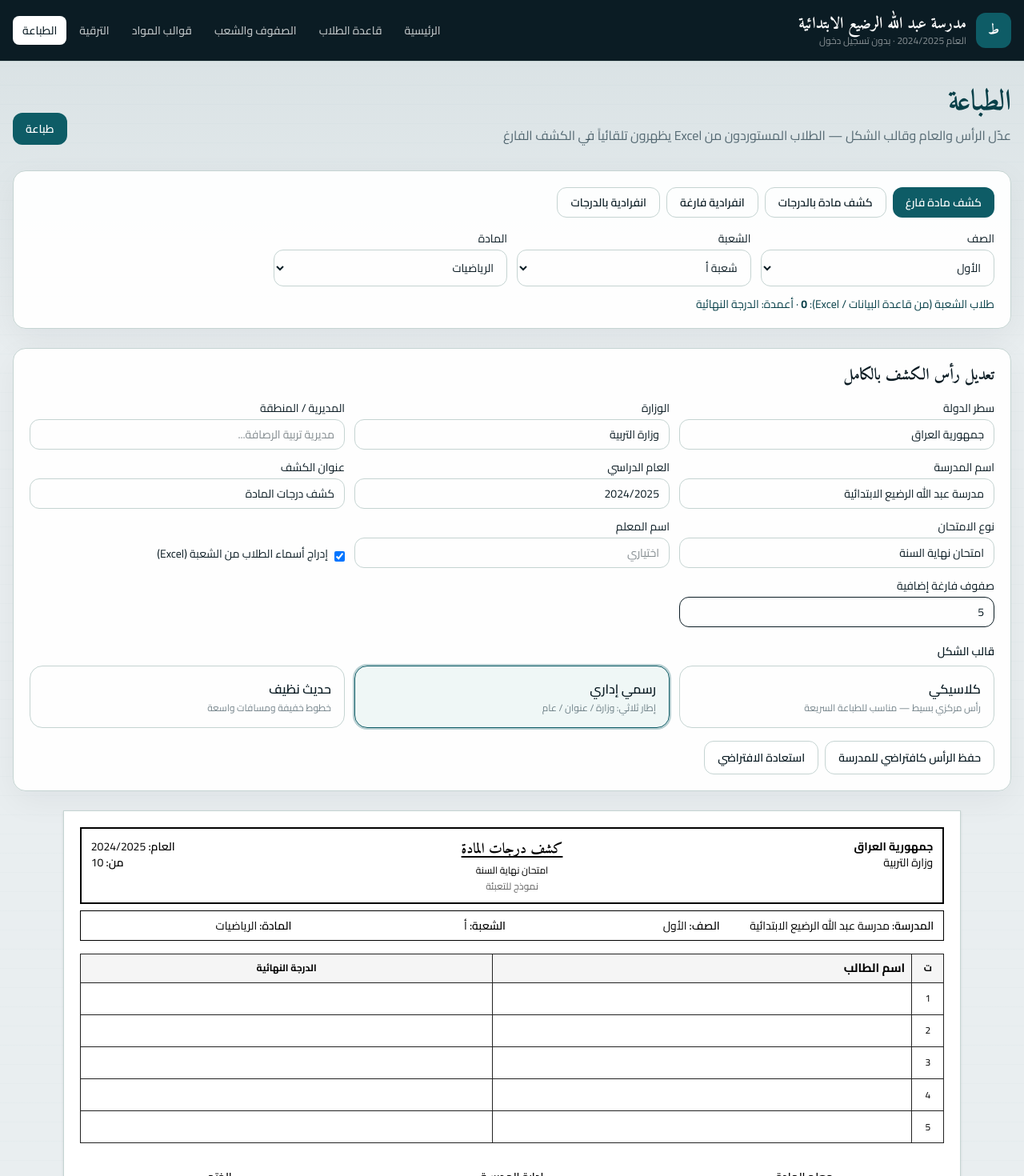
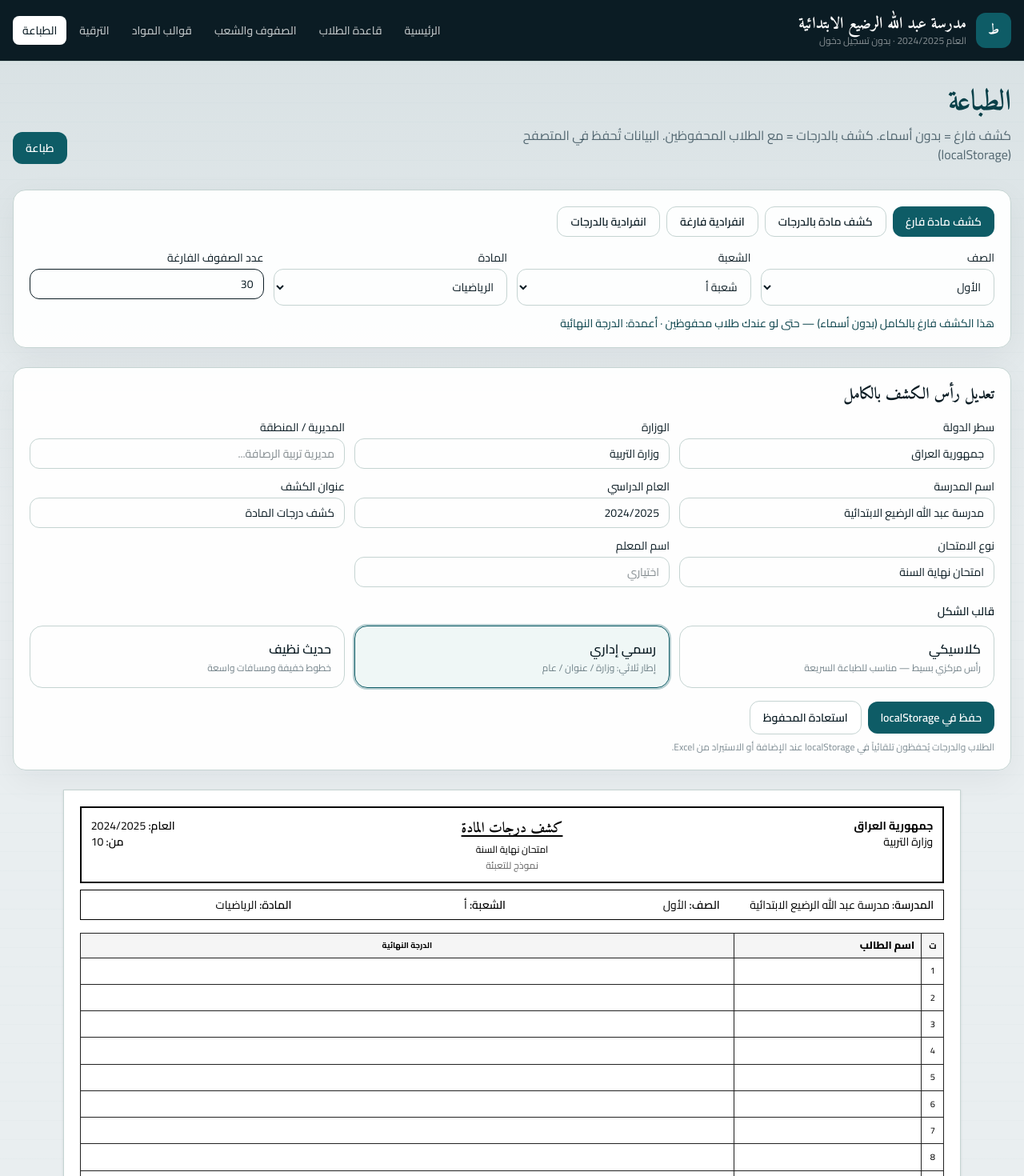
Before and after one commit to hassan2-dev/school, a React (Vite) app in the folder web/: page /forms in a window 1280 px wide. Shown: the top 1470 px of the page at 80% size. Built offline with nearby package versions, Linux system fonts and the light colour scheme.

Commit message:
Refactor print functionality to enhance header management and improve table layout. Update CSS for nested print tables, adjust column widths, and implement responsive styles for print media. Simplify header defaults and localStorage handling in FormsPrintPage.

```diff
--- a/web/src/components/print/GradeSheets.tsx
+++ b/web/src/components/print/GradeSheets.tsx
@@ -141,15 +141,23 @@ export function ClassGradeSheet({ data }: { data: ClassSheetData }) {
       <ClassHeader data={data} />
 
       <table className="sheet-table nested-print-table">
+        <colgroup>
+          <col className="col-serial" style={{ width: '28px' }} />
+          <col className="col-student-name" style={{ width: '62mm' }} />
+          {leaves.map((leaf) => (
+            <col key={leaf.id} />
+          ))}
+          {showExtraFinal && <col />}
+        </colgroup>
         <thead>
           {matrix.map((row, rowIdx) => (
             <tr key={rowIdx}>
               {rowIdx === 0 && (
                 <>
-                  <th style={{ width: 40 }} rowSpan={depth}>
+                  <th className="col-serial" rowSpan={depth}>
                     ت
                   </th>
-                  <th className="name-cell" rowSpan={depth}>
+                  <th className="col-student-name name-cell" rowSpan={depth}>
                     اسم الطالب
                   </th>
                 </>
@@ -171,8 +179,10 @@ export function ClassGradeSheet({ data }: { data: ClassSheetData }) {
         <tbody>
           {rows.map((row) => (
             <tr key={row.number}>
-              <td>{row.number}</td>
-              <td className="name-cell student-name-cell">{row.studentName || '\u00A0'}</td>
+              <td className="col-serial">{row.number}</td>
+              <td className="col-student-name student-name-cell name-cell">
+                {row.studentName || '\u00A0'}
+              </td>
               {leaves.map((leaf) => {
                 const values = row.valuesById ?? emptyValues;
                 const v = values[leaf.id];
--- a/web/src/index.css
+++ b/web/src/index.css
@@ -56,10 +56,14 @@ body {
   font-size: 12px;
 }
 
+.sheet-table.nested-print-table {
+  table-layout: fixed;
+}
+
 .sheet-table th,
 .sheet-table td {
   border: 1px solid #222;
-  padding: 6px 8px;
+  padding: 4px 5px;
   text-align: center;
 }
 
@@ -68,30 +72,70 @@ body {
   font-weight: 700;
 }
 
-.sheet-table td.name-cell,
-.sheet-table th.name-cell {
+/* عمود التسلسل ضيق */
+.sheet-table th.col-serial,
+.sheet-table td.col-serial {
+  width: 28px;
+  max-width: 28px;
+  padding: 4px 2px;
+  font-size: 11px;
+}
+
+/* عمود الاسم: عرض ثابت كبير يكفي الاسم الثلاثي */
+.sheet-table th.col-student-name,
+.sheet-table td.col-student-name,
+.sheet-table td.student-name-cell {
+  width: 62mm;
+  min-width: 62mm;
+  max-width: 68mm;
   text-align: right;
   font-size: 15px;
-  font-weight: 700;
+  font-weight: 800;
+  line-height: 1.35;
+  padding: 6px 8px;
+  white-space: normal;
+  word-break: keep-all;
+  overflow-wrap: anywhere;
 }
 
-.sheet-table td.student-name-cell {
-  text-align: right;
-  font-size: 16px;
-  font-weight: 700;
-  line-height: 1.45;
-  padding-top: 8px;
-  padding-bottom: 8px;
+.sheet-table th.col-student-name {
+  font-size: 13px;
+  font-weight: 800;
+}
+
+/* أعمدة الدرجات: أضيق وأصغر */
+.sheet-table.nested-print-table th:not(.col-serial):not(.col-student-name),
+.sheet-table.nested-print-table td:not(.col-serial):not(.col-student-name) {
+  font-size: 10px;
+  padding: 3px 2px;
+  width: auto;
 }
 
 .sheet-table th.group-head {
   background: #e8eef0;
   font-weight: 800;
+  font-size: 10px !important;
 }
 
 .nested-print-table th {
   vertical-align: middle;
-  white-space: nowrap;
+}
+
+@media print {
+  .sheet-table th.col-student-name,
+  .sheet-table td.col-student-name,
+  .sheet-table td.student-name-cell {
+    width: 62mm !important;
+    min-width: 62mm !important;
+    font-size: 14px !important;
+    font-weight: 800 !important;
+  }
+
+  .sheet-table.nested-print-table th:not(.col-serial):not(.col-student-name),
+  .sheet-table.nested-print-table td:not(.col-serial):not(.col-student-name) {
+    font-size: 9px !important;
+    padding: 2px 1px !important;
+  }
 }
 
 .sheet-style-formal .sheet-table th {
--- a/web/src/pages/FormsPrintPage.tsx
+++ b/web/src/pages/FormsPrintPage.tsx
@@ -17,18 +17,8 @@ import type { PrintHeader, PrintSheetStyle } from '../types/core';
 
 type Tab = 'individual-blank' | 'individual-filled' | 'class-blank' | 'class-filled';
 
-function defaultHeader(config: { name: string; academicYear: string; republicTitle?: string; ministryTitle?: string; directorate?: string }): PrintHeader {
-  return {
-    republicTitle: config.republicTitle || 'جمهورية العراق',
-    ministryTitle: config.ministryTitle || 'وزارة التربية',
-    directorate: config.directorate || '',
-    schoolName: config.name,
-    academicYear: config.academicYear,
-    documentTitle: 'كشف درجات المادة',
-    examLabel: 'امتحان نهاية السنة',
-    teacherName: '',
-    style: 'formal',
-  };
+function defaultHeader(config: ReturnType<typeof configService.get>): PrintHeader {
+  return configService.toPrintHeader(config);
 }
 
 export function FormsPrintPage() {
@@ -39,9 +29,24 @@ export function FormsPrintPage() {
   const [tab, setTab] = useState<Tab>('class-blank');
   const [studentId, setStudentId] = useState('');
   const [blankCopies, setBlankCopies] = useState(1);
-  const [extraBlankRows, setExtraBlankRows] = useState(5);
-  const [includeRoster, setIncludeRoster] = useState(true);
+  const [blankRows, setBlankRows] = useState(30);
   const [header, setHeader] = useState<PrintHeader>(() => defaultHeader(config));
+  const [saveMsg, setSaveMsg] = useState('');
+
+  // أعد تحميل الرأس عند تغيّر إعدادات المدرسة المحفوظة
+  useEffect(() => {
+    setHeader(defaultHeader(config));
+  }, [
+    config.name,
+    config.academicYear,
+    config.republicTitle,
+    config.ministryTitle,
+    config.directorate,
+    config.documentTitle,
+    config.examLabel,
+    config.teacherName,
+    config.printStyle,
+  ]);
 
   const gradeSections = sections.filter((s) => s.gradeId === gradeId);
   const grade = grades.find((g) => g.id === gradeId);
@@ -70,17 +75,12 @@ export function FormsPrintPage() {
 
   function patchHeader<K extends keyof PrintHeader>(key: K, value: PrintHeader[K]) {
     setHeader((h) => ({ ...h, [key]: value }));
+    setSaveMsg('');
   }
 
   function saveHeaderDefaults() {
-    configService.update({
-      name: header.schoolName,
-      academicYear: header.academicYear,
-      republicTitle: header.republicTitle,
-      ministryTitle: header.ministryTitle,
-      directorate: header.directorate,
-    });
-    alert('تم حفظ بيانات الرأس كمدرسة افتراضية');
+    configService.savePrintHeader(header);
+    setSaveMsg('تم الحفظ في localStorage — الرأس والمدرسة يبقيان بعد إغلاق الصفحة');
   }
 
   const individualSheets: IndividualSheetData[] = useMemo(() => {
@@ -132,15 +132,7 @@ export function FormsPrintPage() {
     const scores = scoreService.getForSectionSubject(section.id, subject.id);
 
     if (tab === 'class-blank') {
-      const rows = includeRoster
-        ? roster.map((st, i) => ({
-            number: i + 1,
-            studentName: st.fullName,
-            valuesById: {} as Record<string, string | number | null | undefined>,
-            final: '',
-          }))
-        : [];
-
+      // دائماً فارغ بالكامل — بدون أسماء حتى لو موجود طلاب
       return {
         header,
         gradeName: grade.name,
@@ -148,9 +140,9 @@ export function FormsPrintPage() {
         subjectName: subject.name,
         maxScore: grade.maxScore,
         columns,
-        rows,
+        rows: [],
         mode: 'blank',
-        extraBlankRows: includeRoster ? extraBlankRows : Math.max(extraBlankRows, 20),
+        extraBlankRows: Math.max(5, blankRows),
       };
     }
 
@@ -176,7 +168,7 @@ export function FormsPrintPage() {
         };
       }),
     };
-  }, [tab, grade, section, subject, roster, extraBlankRows, includeRoster, header]);
+  }, [tab, grade, section, subject, roster, blankRows, header]);
 
   const tabs: { id: Tab; label: string }[] = [
     { id: 'class-blank', label: 'كشف مادة فارغ' },
@@ -191,7 +183,7 @@ export function FormsPrintPage() {
     <div className="space-y-6 print-root">
       <PageHeader
         title="الطباعة"
-        subtitle="عدّل الرأس والعام وقالب الشكل — الطلاب المستوردون من Excel يظهرون تلقائياً في الكشف الفارغ"
+        subtitle="كشف فارغ = بدون أسماء. كشف بالدرجات = مع الطلاب المحفوظين. البيانات تُحفظ في المتصفح (localStorage)"
         actions={
           <Btn className="no-print" onClick={() => window.print()}>
             طباعة
@@ -257,11 +249,26 @@ export function FormsPrintPage() {
               />
             </label>
           )}
+          {tab === 'class-blank' && (
+            <label className="text-sm">
+              عدد الصفوف الفارغة
+              <input
+                type="number"
+                min={5}
+                max={50}
+                value={blankRows}
+                onChange={(e) => setBlankRows(Number(e.target.value) || 30)}
+                className="mt-1 w-full rounded-xl border px-3 py-2"
+              />
+            </label>
+          )}
         </div>
 
         {isClassTab && (
           <p className="mt-3 text-sm text-[var(--color-teal-deep)]">
-            طلاب الشعبة (من قاعدة البيانات / Excel): <strong>{roster.length}</strong>
+            {tab === 'class-blank'
+              ? 'هذا الكشف فارغ بالكامل (بدون أسماء) — حتى لو عندك طلاب محفوظين'
+              : `طلاب الشعبة المحفوظون: ${roster.length}`}
             {subject ? ` · أعمدة: ${flatLeaves(ensureColumns(subject)).map((l) => l.label).join(' · ')}` : ''}
           </p>
         )}
@@ -278,25 +285,6 @@ export function FormsPrintPage() {
             <FieldInput label="عنوان الكشف" value={header.documentTitle} onChange={(v) => patchHeader('documentTitle', v)} />
             <FieldInput label="نوع الامتحان" value={header.examLabel} onChange={(v) => patchHeader('examLabel', v)} placeholder="سعي / شهري / نهاية السنة" />
             <FieldInput label="اسم المعلم" value={header.teacherName} onChange={(v) => patchHeader('teacherName', v)} placeholder="اختياري" />
-            {tab === 'class-blank' && (
-              <>
-                <label className="flex items-end gap-2 pb-2 text-sm">
-                  <input type="checkbox" checked={includeRoster} onChange={(e) => setIncludeRoster(e.target.checked)} />
-                  إدراج أسماء الطلاب من الشعبة (Excel)
-                </label>
-                <label className="text-sm">
-                  صفوف فارغة إضافية
-                  <input
-                    type="number"
-                    min={0}
-                    max={40}
-                    value={extraBlankRows}
-                    onChange={(e) => setExtraBlankRows(Number(e.target.value) || 0)}
-                    className="mt-1 w-full rounded-xl border px-3 py-2"
-                  />
-                </label>
-              </>
-            )}
           </div>
 
           <div className="mt-5">
@@ -320,14 +308,18 @@ export function FormsPrintPage() {
             </div>
           </div>
 
-          <div className="mt-4 flex flex-wrap gap-2">
-            <Btn variant="ghost" onClick={saveHeaderDefaults}>
-              حفظ الرأس كافتراضي للمدرسة
+          <div className="mt-4 flex flex-wrap items-center gap-2">
+            <Btn onClick={saveHeaderDefaults}>حفظ في localStorage</Btn>
+            <Btn variant="ghost" onClick={() => setHeader(defaultHeader(config))}>
+              استعادة المحفوظ
             </Btn>
-            <Btn variant="ghost" onClick={() => setHeader(defaultHeader(config))}>
-              استعادة الافتراضي
-            </Btn>
+            {saveMsg && (
+              <p className="text-sm font-semibold text-[var(--color-ok)]">{saveMsg}</p>
+            )}
           </div>
+          <p className="mt-2 text-xs text-[var(--color-slate)]/55">
+            الطلاب والدرجات يُحفظون تلقائياً في localStorage عند الإضافة أو الاستيراد من Excel.
+          </p>
         </Panel>
       )}
 
--- a/web/src/pages/SectionPage.tsx
+++ b/web/src/pages/SectionPage.tsx
@@ -81,9 +81,9 @@ export function SectionPage() {
                 <tr key={st.id} className="border-b border-[var(--color-line)]/50">
                   <td className="py-2">{i + 1}</td>
                   <td className="py-2">
-                    <Link to={`/student/${st.id}`} className="font-medium hover:text-[var(--color-teal)]">
-                      {st.fullName}
-                    </Link>
+                      <Link to={`/student/${st.id}`} className="text-lg font-extrabold hover:text-[var(--color-teal)]">
+                        {st.fullName}
+                      </Link>
                   </td>
                   <td className="py-2">
                     <Link to={`/student/${st.id}`} className="text-[var(--color-teal)]">
--- a/web/src/pages/StudentsPage.tsx
+++ b/web/src/pages/StudentsPage.tsx
@@ -205,7 +205,7 @@ export function StudentsPage() {
                   <tr key={st.id} className="border-b border-[var(--color-line)]/50">
                     <td className="py-2 px-1">{i + 1}</td>
                     <td className="py-2">
-                      <Link to={`/student/${st.id}`} className="font-medium hover:text-[var(--color-teal)]">{st.fullName}</Link>
+                      <Link to={`/student/${st.id}`} className="text-base font-extrabold hover:text-[var(--color-teal)]">{st.fullName}</Link>
                     </td>
                     <td className="py-2">{grade?.name}</td>
                     <td className="py-2">{section?.name}</td>
--- a/web/src/pages/SubjectPage.tsx
+++ b/web/src/pages/SubjectPage.tsx
@@ -102,7 +102,7 @@ export function SubjectPage() {
               {roster.map((st, i) => (
                 <tr key={st.id} className="border-b border-[var(--color-line)]/50">
                   <td className="px-2 py-2 text-center">{i + 1}</td>
-                  <td className="px-2 py-2 text-base font-bold">{st.fullName}</td>
+                  <td className="px-2 py-2 text-lg font-extrabold leading-relaxed">{st.fullName}</td>
                   {leaves.map((leaf) => (
                     <td key={leaf.id} className="px-1 py-1">
                       <input
--- a/web/src/services/config.ts
+++ b/web/src/services/config.ts
@@ -1,5 +1,5 @@
 import { store } from '../store';
-import type { SchoolConfig } from '../types/core';
+import type { PrintHeader, SchoolConfig } from '../types/core';
 
 export const configService = {
   get(): SchoolConfig {
@@ -12,4 +12,34 @@ export const configService = {
       config: { ...s.config, ...patch },
     }));
   },
+
+  /** حفظ رأس الطباعة بالكامل مع بيانات المدرسة */
+  savePrintHeader(header: PrintHeader) {
+    this.update({
+      name: header.schoolName.trim() || this.get().name,
+      academicYear: header.academicYear.trim() || this.get().academicYear,
+      republicTitle: header.republicTitle.trim(),
+      ministryTitle: header.ministryTitle.trim(),
+      directorate: header.directorate.trim(),
+      documentTitle: header.documentTitle.trim(),
+      examLabel: header.examLabel.trim(),
+      teacherName: header.teacherName.trim(),
+      printStyle: header.style,
+    });
+  },
+
+  toPrintHeader(config?: SchoolConfig): PrintHeader {
+    const c = config ?? this.get();
+    return {
+      republicTitle: c.republicTitle || 'جمهورية العراق',
+      ministryTitle: c.ministryTitle || 'وزارة التربية',
+      directorate: c.directorate || '',
+      schoolName: c.name,
+      academicYear: c.academicYear,
+      documentTitle: c.documentTitle || 'كشف درجات المادة',
+      examLabel: c.examLabel || 'امتحان نهاية السنة',
+      teacherName: c.teacherName || '',
+      style: c.printStyle || 'formal',
+    };
+  },
 };
```
Also changed, not shown: web/src/types/core.ts (+10 -2 lines).
